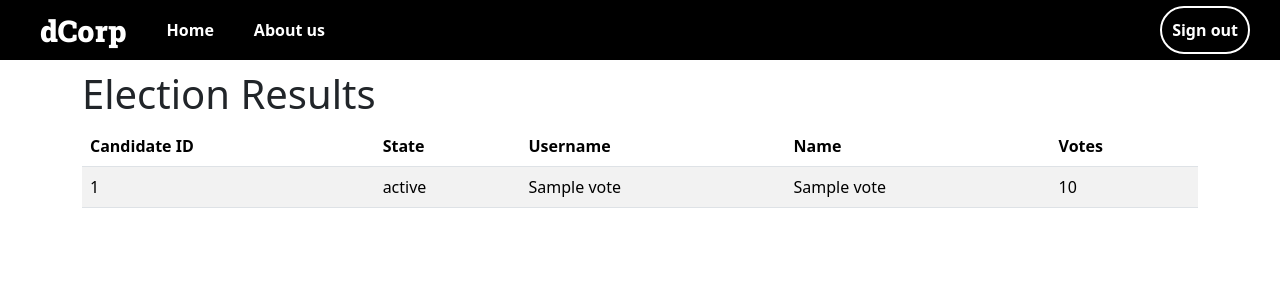
After one commit to Krypthon-Hackathon-VITC/Team-09, a Flask app: template backend/templates/election_results.html in a window 1280 px wide. The commit adds this page. Shown: the top 300 px of the page. Run offline with Flask 2, Linux system fonts and the light colour scheme; the template is opened without the code that fills it: most values are stand-ins (such as "Sample title", 1, 10 or a date in 2020); parts of the project's set-up code (start-up, migrations or seed data) failed here and were passed over.

Commit message:
Created election results page

```diff
--- a/backend/endpoints.py
+++ b/backend/endpoints.py
@@ -1,7 +1,8 @@
+from bson import ObjectId
 from flask import jsonify, render_template, Response, request, \
-                  make_response, url_for, redirect
+    make_response, url_for, redirect
 from flask_jwt_extended import create_access_token, get_jwt_identity, \
-                               jwt_required, set_access_cookies
+    jwt_required, set_access_cookies, get_jwt
 from helper import *
 
 import datetime
@@ -11,7 +12,23 @@ import uuid
 
 from app import app, db, mongodb, MODEL, jwt
 from forms import LoginForm, SignupForm, ComplaintForm, ElectionStand, \
-                  ElectionsVote, LoanForm, TransferForm
+    ElectionsVote, LoanForm, TransferForm
+
+
+@app.after_request
+def refresh_expiring_jwts(response):
+    try:
+        exp_timestamp = get_jwt()["exp"]
+        now = datetime.datetime.now(datetime.timezone.utc)
+        target_timestamp = datetime.timestamp(
+            now + datetime.timedelta(minutes=15))
+        if target_timestamp > exp_timestamp:
+            access_token = create_access_token(identity=get_jwt_identity())
+            set_access_cookies(response, access_token)
+        return response
+    except (RuntimeError, KeyError):
+        # Case where there is not a valid JWT. Just return the original response
+        return response
 
 
 @app.route("/")
@@ -100,9 +117,9 @@ def transfer():
         with mongodb.start_session() as session:
             with session.start_transaction():
                 db["USERS"].update_one({'USR_NAME': user_from},
-                                    {'$set': {'BALANCE': from_bal - amount}})
+                                       {'$set': {'BALANCE': from_bal - amount}})
                 db["USERS"].update_one({'USR_NAME': user_to},
-                                    {'$set': {'BALANCE': to_bal + amount}})
+                                       {'$set': {'BALANCE': to_bal + amount}})
 
                 db["TRANSACTIONS"].insert_one({
                     'TIME': datetime.datetime.now(),
@@ -228,7 +245,8 @@ def election_stand():
 
         if check_query is not None:
             print("DELETING")
-            db["CANDIDATES"].find_one_and_delete({"CANDIDATE_ID": str(user["_id"])})
+            db["CANDIDATES"].find_one_and_delete(
+                {"CANDIDATE_ID": str(user["_id"])})
             return render_template("election_stand.html", unlisted="Successfully withdrew")
         else:
             db["CANDIDATES"].insert_one({
@@ -246,7 +264,6 @@ def election_stand():
     return render_template("election_stand.html")
 
 
-
 @app.route('/election/vote', methods=("POST", "GET"))
 @jwt_required()
 def election_vote():
@@ -254,7 +271,7 @@ def election_vote():
     user_id = db["USERS"].find_one({"USR_NAME": username})["_id"]
     form = ElectionsVote(request.form, username)
 
-    candidates=form.candidate.choices
+    candidates = form.candidate.choices
 
     election_id = str(db["ELECTIONS"].find_one({})["_id"])
     votes_query = db["VOTES"].find_one({
@@ -302,17 +319,28 @@ def election_vote():
 
 @app.route("/election/results", methods=("POST", "GET"))
 def election_results():
-    election_latest = db["ELECTIONS"].find_one({})
-    votes = db["VOTES"].find({
+    election_latest = db["ELECTIONS"].find_one()
+    candidates = db["CANDIDATES"].find({
         "ELECTION_ID": str(election_latest["_id"])
     })
 
     vote_lst = []
-    for vote in votes:
-        vote_dict = dict(vote)
-        del vote_dict['_id']
-        vote_lst.append(vote_dict)
-    return jsonify(vote_lst)
+    for candidate in candidates:
+        votes = db["VOTES"].count_documents({
+            "CANDIDATE_ID": candidate["CANDIDATE_ID"]
+        })
+        candidate_name = db["USERS"].find_one({
+            "_id" : ObjectId(candidate["CANDIDATE_ID"])
+        })
+
+        vote_lst.append({
+            "CANDIDATE_ID" : candidate["CANDIDATE_ID"],
+            "VOTES" : votes,
+            "NAME" : candidate_name["NAME"],
+            "USR_NAME" : candidate_name["USR_NAME"],
+            "STATE" : candidate["REGION"]
+        })
+    return render_template("election_results.html", vote_list=vote_lst)
 
 
 @app.route("/loan", methods=("GET", "POST"))
@@ -387,7 +415,8 @@ def loan():
     #     ((1+0.04)**(int(request.form.get("time_duration"))))
     # P x R x (1+R)^N / [(1+R)^N-1]
     ci = (p*r*(1+r)**n)/((1+r)**(n-1))
-    ei = int(request.form.get("applicantincome")) - 0.1*int(request.form.get("applicantincome"))
+    ei = int(request.form.get("applicantincome")) - \
+        0.1*int(request.form.get("applicantincome"))
 
     print(ci, ei, flag)
     if ci > ei:
--- a/backend/templates/election.html
+++ b/backend/templates/election.html
@@ -62,6 +62,7 @@
     </div>
     </a>
 
+    <a href="{{ url_for('election_results') }}">
     <div class="election-cards">
         <svg xmlns="http://www.w3.org/2000/svg" width="16" height="16" fill="currentColor"
             class="bi bi-clipboard2-data-fill" viewBox="0 0 16 16">
@@ -72,6 +73,7 @@
         </svg>
         <span>Results</span>
     </div>
+    </a>
 
 </div>
 {% endblock %}
--- /dev/null
+++ b/backend/templates/election_results.html
@@ -0,0 +1,37 @@
+{% extends 'base.html' %}
+
+{% block head %}
+{{ super() }}
+{% endblock %}
+
+{% block more_header %}
+{{ super() }}
+{% endblock %}
+
+{% block main %}
+<div class="container" style="margin-top:70px;">
+    <h1>Election Results</h1>
+    <table id="data" class="table table-striped">
+        <thead>
+            <tr>
+                <th>Candidate ID</th>
+                <th>State</th>
+                <th>Username</th>
+                <th>Name</th>
+                <th>Votes</th>
+            </tr>
+        </thead>
+        <tbody>
+            {% for vote in vote_list %}
+            <tr>
+                <td>{{ vote['CANDIDATE_ID'] }}</td>
+                <td>{{ vote['STATE'] }}</td>
+                <td>{{ vote['USR_NAME'] }}</td>
+                <td>{{ vote['NAME'] }}</td>
+                <td data-sort="{{vote['VOTES']}}">{{ vote['VOTES'] }}</td>
+            </tr>
+            {% endfor %}
+        </tbody>
+    </table>
+</div>
+{% endblock %}
```
